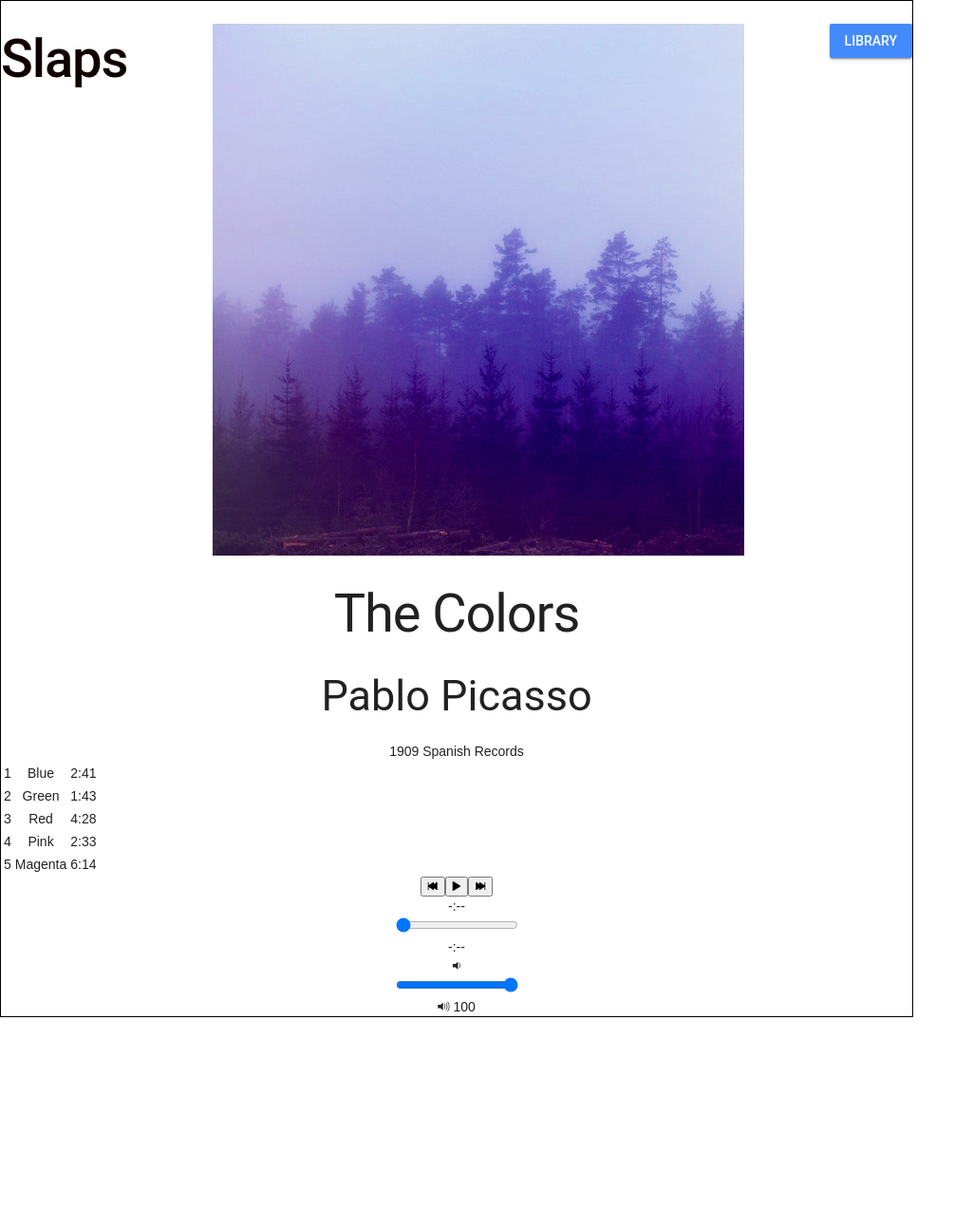
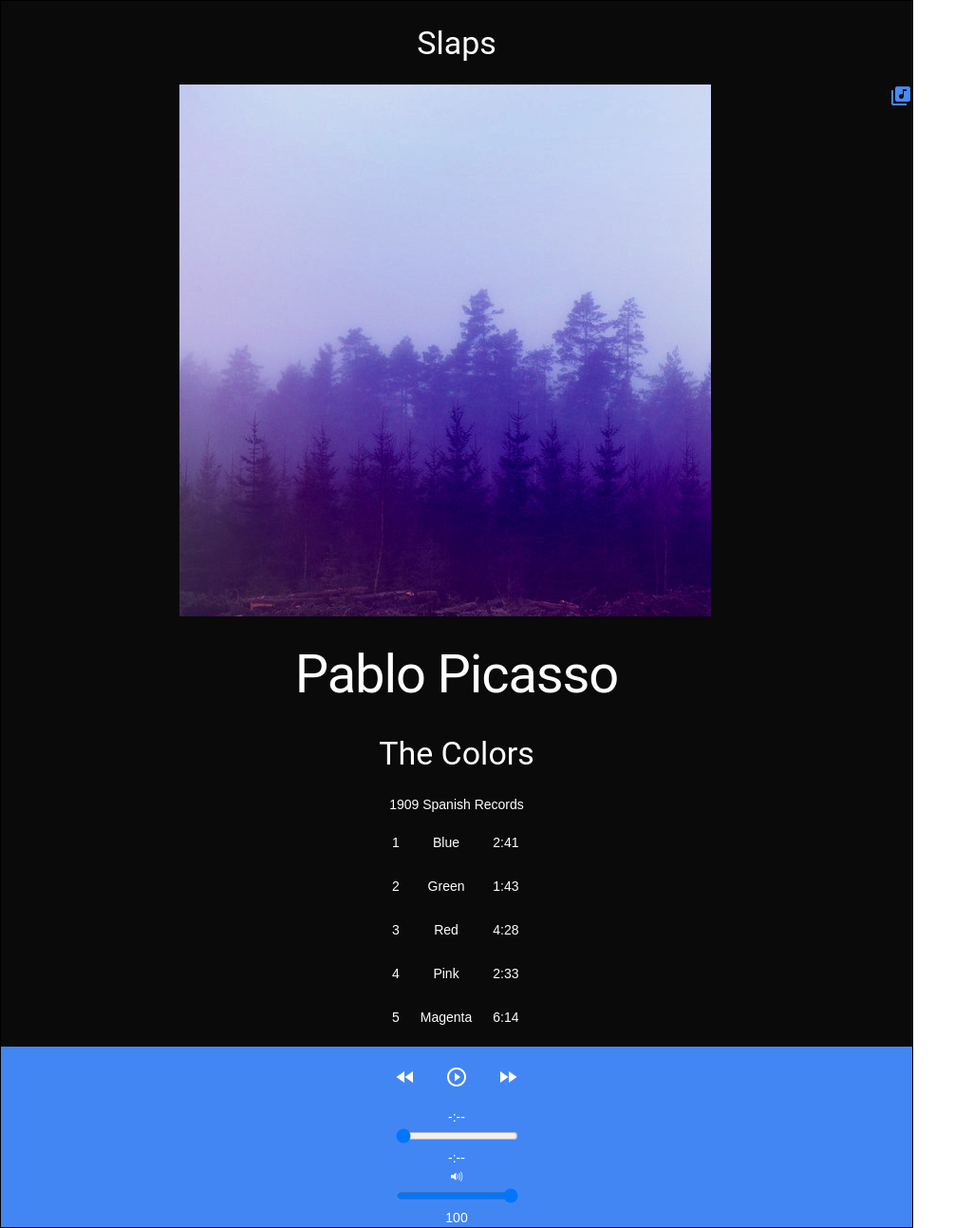
Before and after one commit to kaibrabo/slaps, a React (Create React App) app: page /album/the-colors in a window 1280 px wide. Shown: the whole page at 95% size, without its empty margins (0-1025 px from the left). Before the commit the page ends 1071 px from the top, so only its background shows below. Built offline with nearby package versions, Linux system fonts and the light colour scheme.

Commit message:
adjusted player and album css

```diff
--- a/package.json
+++ b/package.json
@@ -3,6 +3,7 @@
   "version": "0.1.0",
   "private": true,
   "dependencies": {
+    "material-design-icons": "^3.0.1",
     "react": "^16.2.0",
     "react-dom": "^16.2.0",
     "react-router-dom": "^4.2.2",
--- a/public/index.html
+++ b/public/index.html
@@ -28,7 +28,7 @@
     <link rel="stylesheet" href="https://fonts.googleapis.com/icon?family=Material+Icons">
     <link rel="stylesheet" href="https://code.getmdl.io/1.3.0/material.light_blue-blue.min.css" />
 
-    <title>React App</title>
+    <title>Slaps</title>
   </head>
   <body>
     <noscript>
--- a/src/App.css
+++ b/src/App.css
@@ -1,7 +1,12 @@
 .App {
-  text-align: center;
-  width: 960px;
-  border: 1px solid black;
+    text-align: center;
+    width: 960px;
+    border: 1px solid black;
+    color: white;
+    background-color: rgb(10,10,10);
+}
+a {
+    text-decoration: none;
 }
 
 .home-button a {
@@ -13,3 +18,32 @@
 .library-button a {
     float: right;
 }
+
+table#song-list {
+    margin-left: 345px;
+    margin-right: auto;
+    border-collapse: separate;
+    border-spacing: 20px 15px;
+}
+
+tr.song:hover td.play-pause-number {
+    cursor: pointer;
+    opacity: 100;
+    transition: opacity 0.5s ease-out;
+}
+
+i {
+    cursor: pointer;
+}
+
+td.play-pause-number {
+    opacity: 0;
+}
+
+div.player-bar-container {
+    background-color: rgb(66, 134, 244);
+}
+
+section#buttons i {
+    margin: 20px 15px;
+}
--- a/src/App.js
+++ b/src/App.js
@@ -12,18 +12,15 @@ class App extends Component {
 				<header>
                     <nav>
 						<div className='home-button'>
-							<h1>
-								<Link to='/'>
-									Slaps
-								</Link>
-							</h1>
+							<h3>
+								Slaps
+								<Link to='/'></Link>
+							</h3>
 						</div>
 
 						<div className='library-button'>
 							<Link to='/library'>
-								<button className="mdl-button mdl-js-button mdl-button--raised mdl-js-ripple-effect mdl-button--accent">
-									Library
-								</button>
+								<i class="material-icons">library_music</i>
 							</Link>
 						</div>
                     </nav>
--- a/src/components/Album.js
+++ b/src/components/Album.js
@@ -129,6 +129,7 @@ class Album extends Component {
 
     // HTML render
     render() {
+
         return (
             <section className="album">
                 <section id='album-info'>
@@ -137,12 +138,12 @@ class Album extends Component {
                         src={ this.state.album.albumCover }/>
 
                     <div className='album-details'>
-                        <h1 id='album-title'>
+                        <h1 className='artist'>
+                            { this.state.album.artist }
+                        </h1>
+                        <h3 id='album-title'>
                             { this.state.album.title }
-                        </h1>
-                        <h2 className='artist'>
-                            { this.state.album.artist }
-                        </h2>
+                        </h3>
                         <div id='release-info'>
                             { this.state.album.releaseInfo }
                         </div>
@@ -164,10 +165,27 @@ class Album extends Component {
                                     onClick={
                                         () => this.handleSongClick(song)
                                     }>
+
+                                    <td className='play-pause-number'>
+
+                                        {/* if this song is the current song, play/pause button */}
+
+                                        {/* play pause button */}
+                                        {this.props.isPlaying ?
+                                            <i class="material-icons"
+                                                id="play-pause"
+                                                onClick={this.props.handleSongClick}>
+                                            pause_circle_outline</i> :
+                                            <i class="material-icons"
+                                                id="play-pause"
+                                                onClick={this.props.handleSongClick}>
+                                            play_circle_outline</i>
+                                        }
+
+                                    </td>
+
                                     <td>
-                                        {/*<i class="icon ion-play"></i>*/}
-                                        {/*<i class="icon ion-pause"></i>*/}
-
+                                        {/* song index # */}
                                         {i+1}
                                     </td>
                                     <td>
--- a/src/components/PlayerBar.js
+++ b/src/components/PlayerBar.js
@@ -4,24 +4,31 @@ class PlayerBar extends Component {
 
     render() {
         return (
-
+            <div className='player-bar-container'>
                 <section className='player-bar'>
                     <section id="buttons">
 
-                    <button id="previous"
+                        <i class="material-icons"
+                            id="previous"
                             onClick={this.props.handlePrevClick}>
-                        <span className="ion-skip-backward"></span>
-                    </button>
+                        fast_rewind</i>
 
-                    <button id="play-pause"
+
+                        {this.props.isPlaying ?
+                            <i class="material-icons"
+                                id="play-pause"
                                 onClick={this.props.handleSongClick}>
-                        <span className={this.props.isPlaying ? 'ion-pause' : 'ion-play'}></span>
-                    </button>
+                            pause_circle_outline</i> :
+                            <i class="material-icons"
+                                id="play-pause"
+                                onClick={this.props.handleSongClick}>
+                            play_circle_outline</i>
+                        }
 
-                    <button id="next"
+                        <i class="material-icons"
+                            id="next"
                             onClick={this.props.handleNextClick}>
-                        <span className="ion-skip-forward"></span>
-                    </button>
+                        fast_forward</i>
                     </section>
 
                     <section id="time-control">
@@ -44,7 +51,7 @@ class PlayerBar extends Component {
                     </section>
 
                     <section id="volume-control">
-                    <div className="icon ion-volume-low"></div>
+                        <div className="icon ion-volume-high"></div>
                         <input
                             type='range'
                             className='seek-bar'
@@ -54,12 +61,12 @@ class PlayerBar extends Component {
                             step='0.01'
                             onChange={this.props.handleVolumeChange}
                         />
-                    <div className="icon ion-volume-high">
-                        {"  " + (this.props.volume * 100)}
+                        <div>
+                            {"  " + Math.floor(this.props.volume * 100)}
                         </div>
                     </section>
                 </section>
-
+            </div>
         );
     }
 }
```
Also changed, not shown: 1 other file (tests, documents, lock files or other folders). Lines whose indentation alone changed are shown as unchanged.
